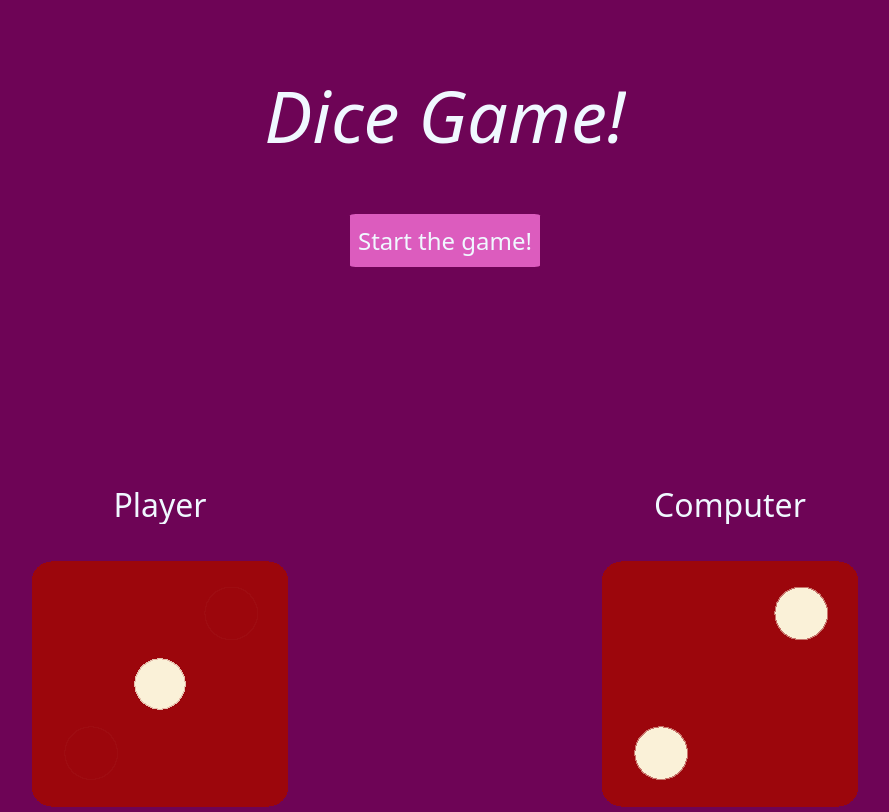
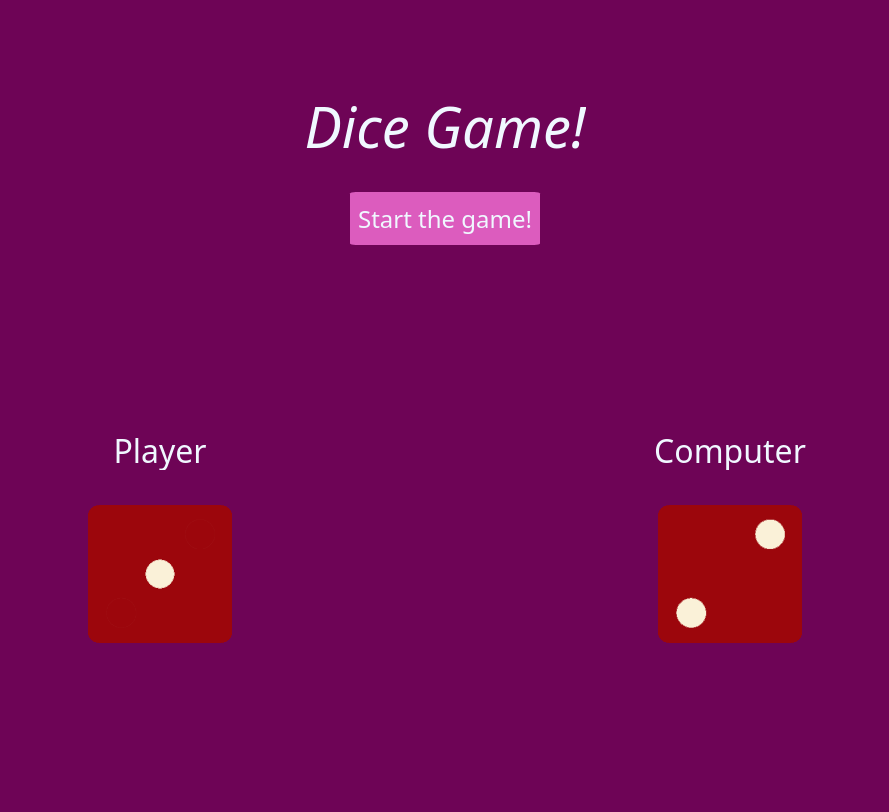
Before and after one commit to matteolinux/dice-game, a plain HTML site: page index.html in a window 1280 px wide. Shown: the whole page, without its empty margins (195-1084 px from the left). Drawn offline with nearby package versions, Linux system fonts and the light colour scheme.

Commit message:
Update style.css

```diff
--- a/style.css
+++ b/style.css
@@ -3,6 +3,12 @@
     padding: 0;
     box-sizing: border-box;
     overflow-x: hidden;
+}
+
+html,
+body {
+    height: 100%;
+    margin: 0;
 }
 
 body {
@@ -12,15 +18,15 @@ body {
 h1 {
     color: aliceblue;
     text-align: center;
-    font-size: 4.5rem;
+    font-size: 3.5rem;
+    font-style: italic;
     padding-top: 1em;
-    font-style: italic;
 }
 
 h2 {
     color: aliceblue;
     text-align: center;
-    margin-top: 2em;
+    margin-top: 1em;
     margin-bottom: 1em;
     font-size: 2rem;
 }
@@ -29,7 +35,11 @@ h3 {
     color: aliceblue;
     text-align: center;
     font-size: 2rem;
-    margin-top: 2em;
+    margin-top: 1em;
+}
+
+img {
+    width: 9em;
 }
 
 .container-1 {
@@ -45,7 +55,7 @@ button {
     background-color: #dc5cbe;
     border: 0;
     color: aliceblue;
-    margin-top: 2em;
+    margin-top: 1em;
     font-size: 1.5em;
 }
 
@@ -64,10 +74,12 @@ button {
 
 .container-1 {
     text-align: center;
+    height: 50vh;
 }
 
 .container-2 {
     text-align: center;
+    height: 50vh;
 }
 
 @media (max-width: 414px) {
```
